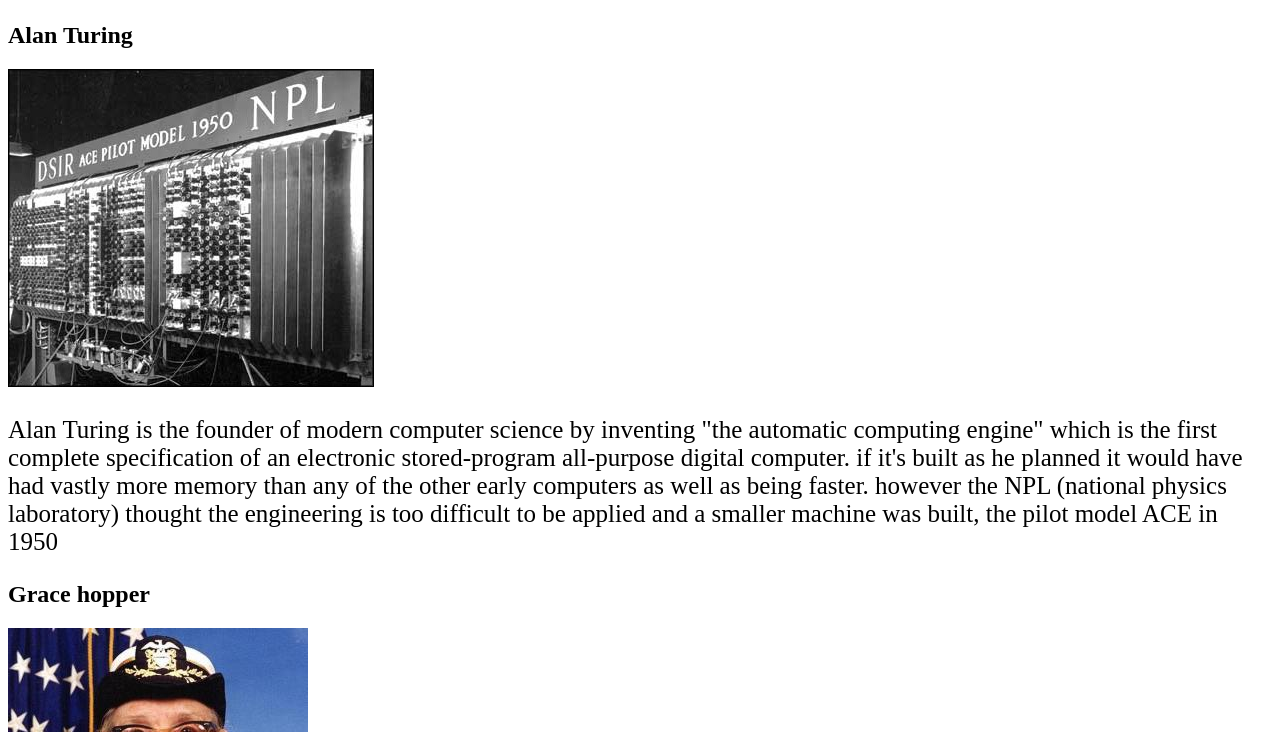
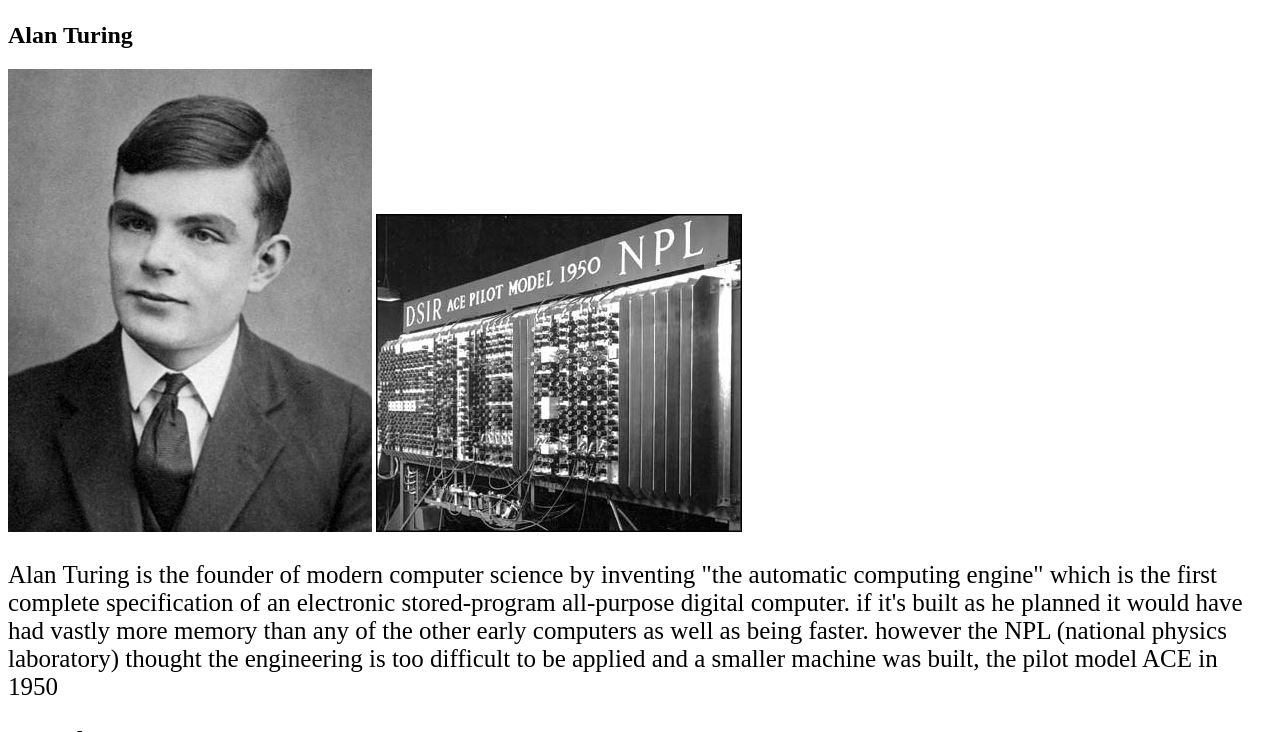
Before and after one commit to KareemHossam99/proECE001, a plain HTML site: page historyofprogramming.html in a window 1280 px wide. Shown: the part 732-1464 px from the top of the page. Drawn offline with Linux system fonts and the light colour scheme.

Commit message:
Update historyofprogramming.html

```diff
--- a/historyofprogramming.html
+++ b/historyofprogramming.html
@@ -25,6 +25,7 @@
 
 
 	<h2>Alan Turing</h2>
+		<img src="images/ALAN.jpg" style="float: up;">
 
 		<img src="images/ACE.jpg" style="float: up;">
 	<p style="font-size: 25px; text-align: left;">
```
